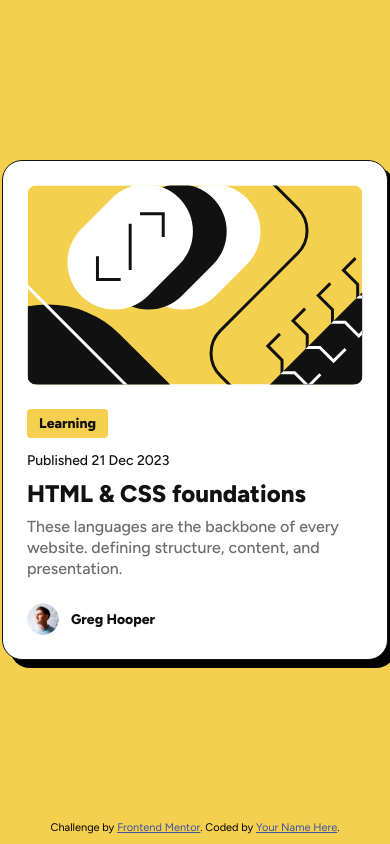
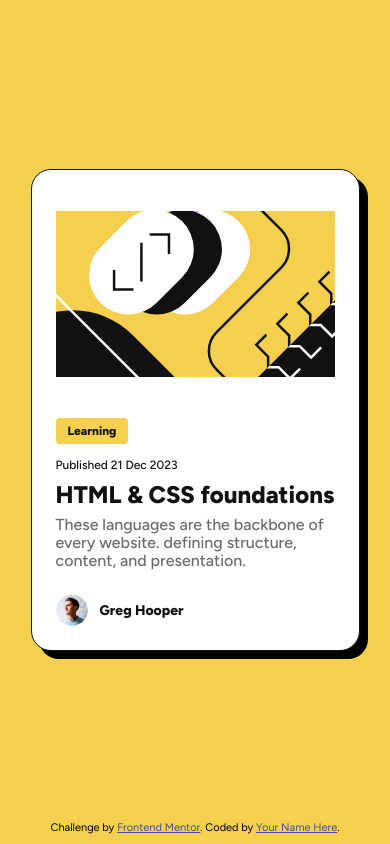
Before and after one commit to Yakub357/blog-review-card, a website: page index.html in a window 390 px wide. Drawn offline with Linux system fonts and the light colour scheme.

Commit message:
Media Queries added to enable responsiveness of the project for 375px width design.

```diff
--- a/style.css
+++ b/style.css
@@ -154,7 +154,31 @@ footer {
 .attribution {
   font-size: 11px;
   text-align: center;
+
+  a {
+    color: hsl(228, 45%, 44%);
+  }
 }
-.attribution a {
-  color: hsl(228, 45%, 44%);
+
+/* * Media Queries */
+@media screen and (max-width: 425px) {
+  .blog-card {
+    width: 279px;
+  }
+
+  .blog__img {
+    width: 279px;
+  }
+
+  .blog__content {
+    font-size: 12px;
+  }
+
+  .blog__title {
+    font-size: 20px;
+  }
+
+  .blog__description {
+    font-size: 16px;
+  }
 }
```
